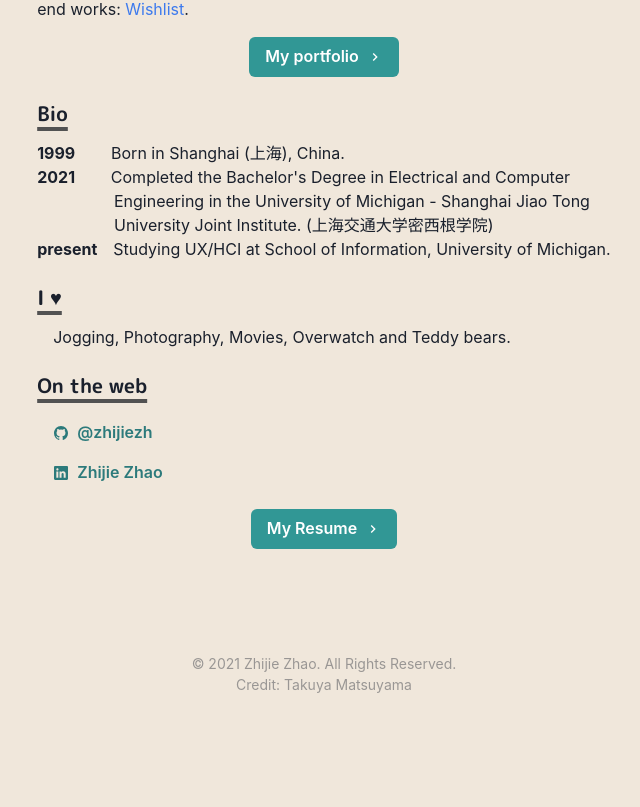
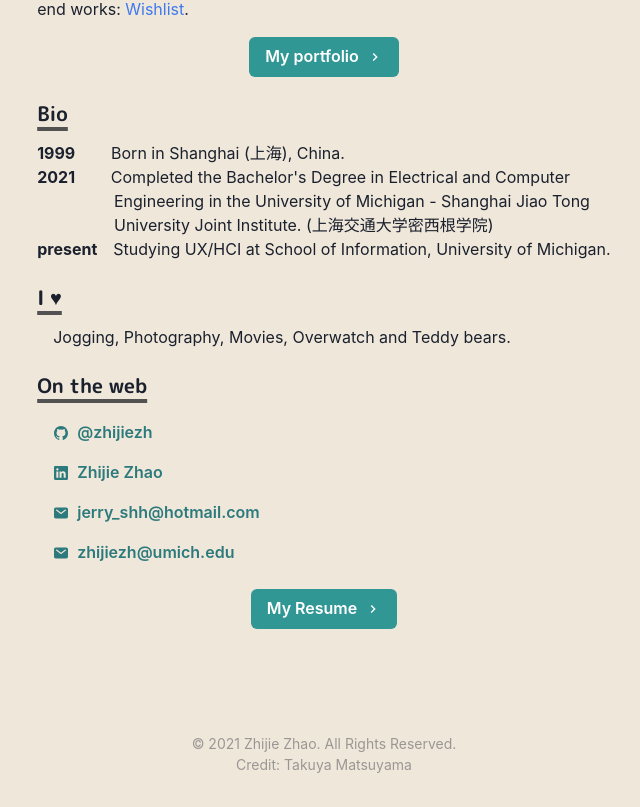
Before and after one commit to zhijiezh/Personal-Website, a Next.js app: page / in a window 1280 px wide. Shown: the part 820-1627 px from the top of the page, without its empty margins (316-956 px from the left). Before the commit the page ends 1547 px from the top, so only its background shows below. Built offline with nearby package versions, Linux system fonts and the light colour scheme.

Commit message:
feat: add email contacts

```diff
--- a/pages/index.js
+++ b/pages/index.js
@@ -13,7 +13,7 @@ import {
   SimpleGrid
 } from '@chakra-ui/react'
 import { ChevronRightIcon } from '@chakra-ui/icons'
-import { IoLogoGithub, IoLogoLinkedin } from 'react-icons/io5'
+import { IoLogoGithub, IoLogoLinkedin, IoMail } from 'react-icons/io5'
 import Layout from '../components/layouts/article'
 import Section from '../components/section'
 import Paragraph from '../components/paragraph'
@@ -137,6 +137,35 @@ const Page = () => {
                   Zhijie Zhao
                 </Button>
               </Link>
+
+            </ListItem>
+            <ListItem>
+              <Link
+                href="mailto:jerry_shh@hotmail.com"
+                target="_blank"
+              >
+                <Button
+                  variant="ghost"
+                  colorScheme="teal"
+                  leftIcon={<Icon as={IoMail} />}
+                >
+                  jerry_shh@hotmail.com
+                </Button>
+              </Link>
+            </ListItem>
+            <ListItem>
+              <Link
+                href="mailto:zhijiezh@umich.edu"
+                target="_blank"
+              >
+                <Button
+                  variant="ghost"
+                  colorScheme="teal"
+                  leftIcon={<Icon as={IoMail} />}
+                >
+                  zhijiezh@umich.edu
+                </Button>
+              </Link>
             </ListItem>
           </List>
           <Box align="center" my={4}>
```
